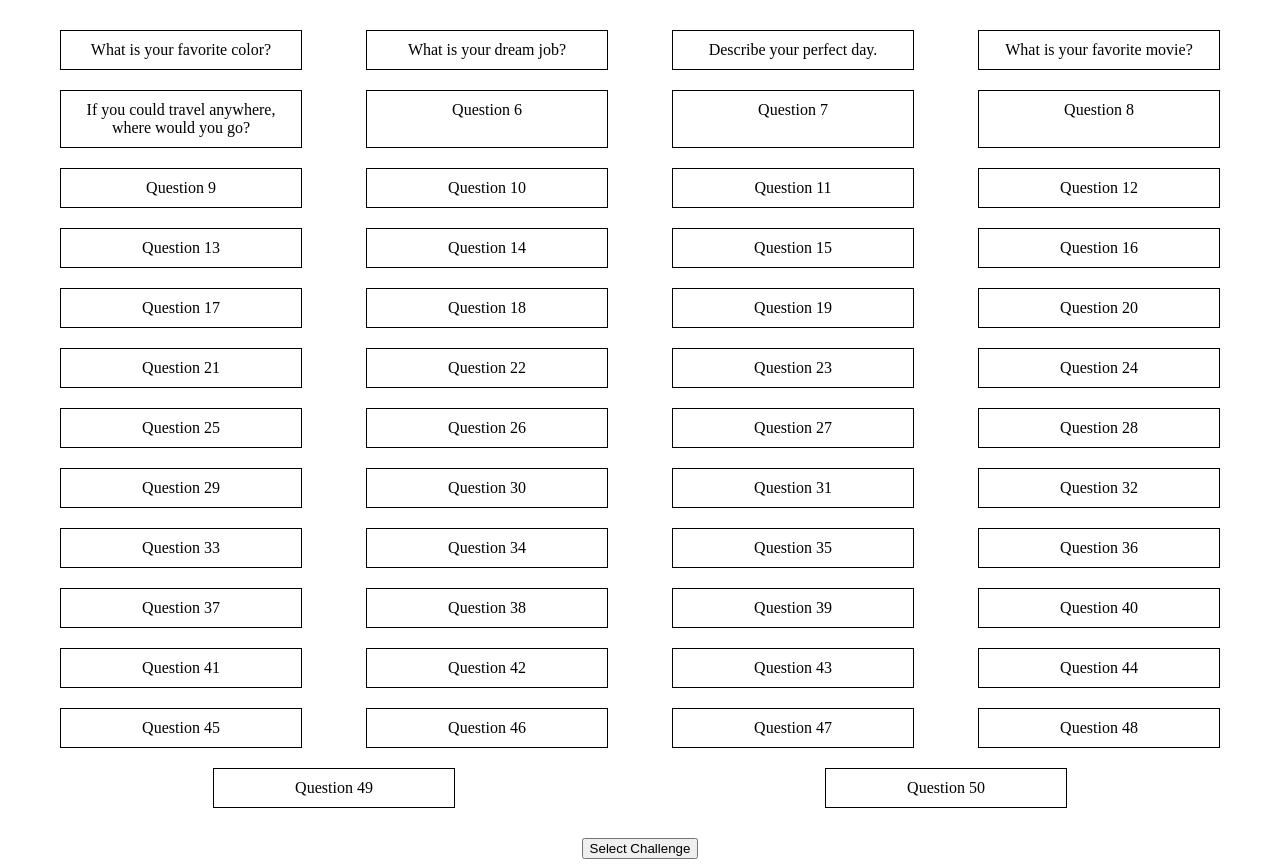
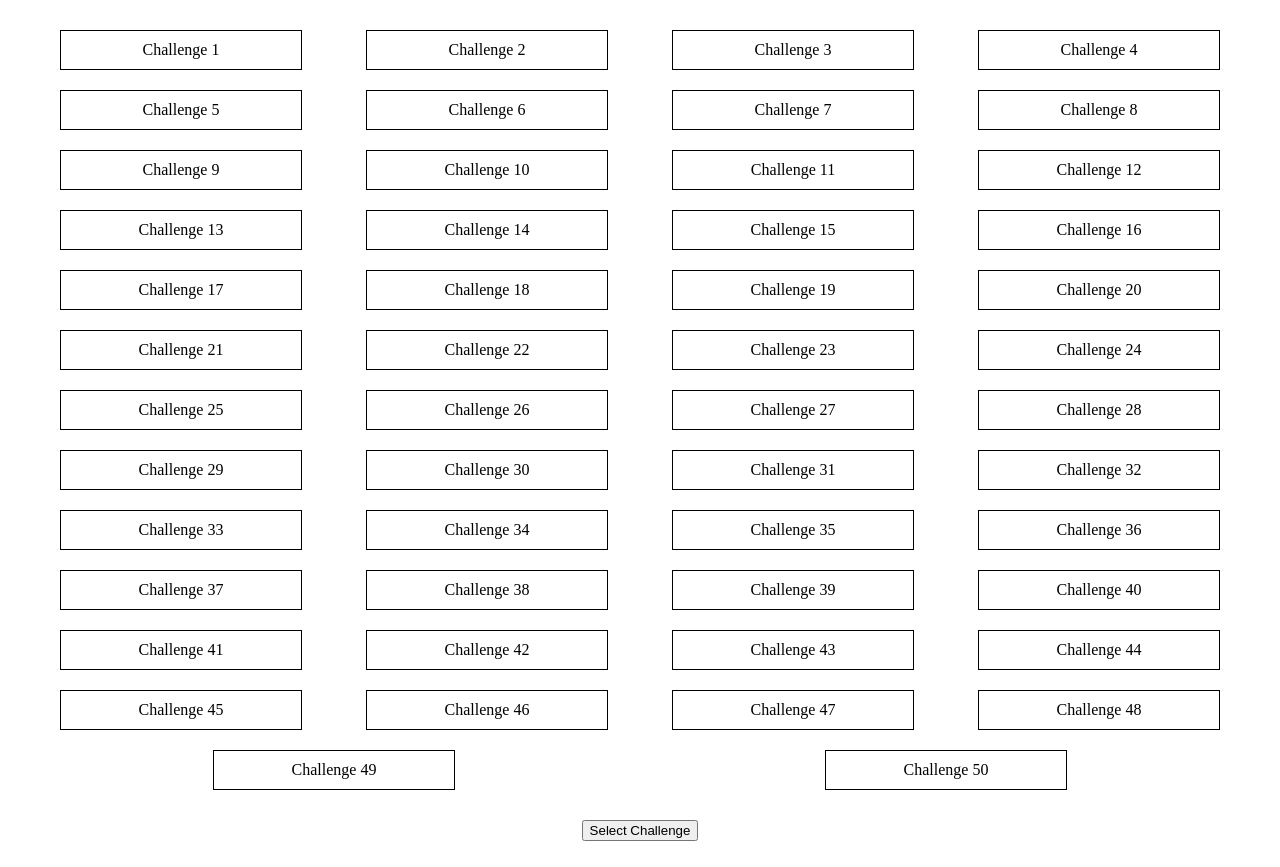
Before and after one commit to DanChew89/random-challanges, a plain HTML site: page index.html in a window 1280 px wide. Drawn offline with Linux system fonts and the light colour scheme.

Commit message:
Update index.html
Updating code to have boxes displayed as challenges and only display challenge when selected and clicked on

```diff
--- a/index.html
+++ b/index.html
@@ -39,36 +39,45 @@
 </div>
 
 <script>
-    const questions = [
+    const challenges = [
         "What is your favorite color?",
         "What is your dream job?",
         "Describe your perfect day.",
         "What is your favorite movie?",
         "If you could travel anywhere, where would you go?",
-        // Add more questions here up to 50
-        "Question 6", "Question 7", "Question 8", "Question 9", "Question 10",
-        "Question 11", "Question 12", "Question 13", "Question 14", "Question 15",
-        "Question 16", "Question 17", "Question 18", "Question 19", "Question 20",
-        "Question 21", "Question 22", "Question 23", "Question 24", "Question 25",
-        "Question 26", "Question 27", "Question 28", "Question 29", "Question 30",
-        "Question 31", "Question 32", "Question 33", "Question 34", "Question 35",
-        "Question 36", "Question 37", "Question 38", "Question 39", "Question 40",
-        "Question 41", "Question 42", "Question 43", "Question 44", "Question 45",
-        "Question 46", "Question 47", "Question 48", "Question 49", "Question 50"
+        // Add more challenges here up to 50
+        "Challenge 6", "Challenge 7", "Challenge 8", "Challenge 9", "Challenge 10",
+        "Challenge 11", "Challenge 12", "Challenge 13", "Challenge 14", "Challenge 15",
+        "Challenge 16", "Challenge 17", "Challenge 18", "Challenge 19", "Challenge 20",
+        "Challenge 21", "Challenge 22", "Challenge 23", "Challenge 24", "Challenge 25",
+        "Challenge 26", "Challenge 27", "Challenge 28", "Challenge 29", "Challenge 30",
+        "Challenge 31", "Challenge 32", "Challenge 33", "Challenge 34", "Challenge 35",
+        "Challenge 36", "Challenge 37", "Challenge 38", "Challenge 39", "Challenge 40",
+        "Challenge 41", "Challenge 42", "Challenge 43", "Challenge 44", "Challenge 45",
+        "Challenge 46", "Challenge 47", "Challenge 48", "Challenge 49", "Challenge 50"
     ];
 
-    // Generate question boxes
+    // Generate challenge boxes
     const questionContainer = document.getElementById('questionContainer');
-    questions.forEach((question, index) => {
+    challenges.forEach((challenge, index) => {
         const div = document.createElement('div');
         div.classList.add('question-box');
-        div.textContent = question;
+        div.textContent = `Challenge ${index + 1}`;
+        div.addEventListener('click', () => displayChallenge(index));
         questionContainer.appendChild(div);
     });
 
+    let selectedBox;
+
+    function displayChallenge(index) {
+        const boxes = document.querySelectorAll('.question-box');
+        if (boxes[index].classList.contains('highlight')) {
+            alert(challenges[index]);
+        }
+    }
+
     function selectRandomChallenge() {
         const boxes = document.querySelectorAll('.question-box');
-        let selectedBox;
 
         // Remove previous highlights
         boxes.forEach(box => box.classList.remove('highlight'));
```
